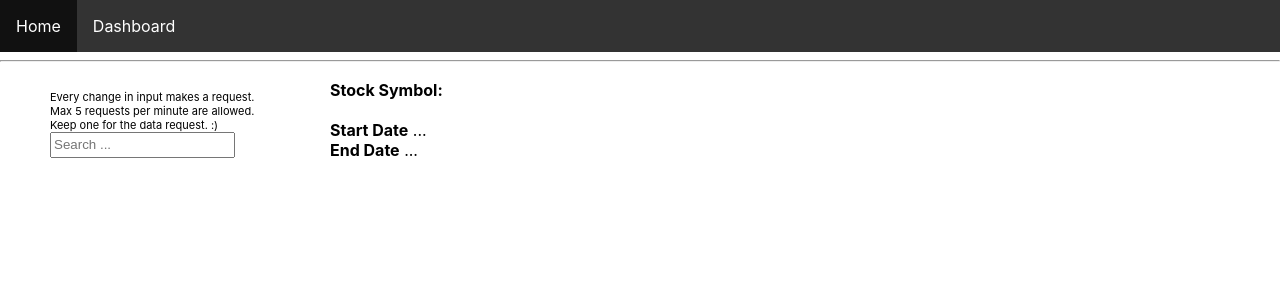
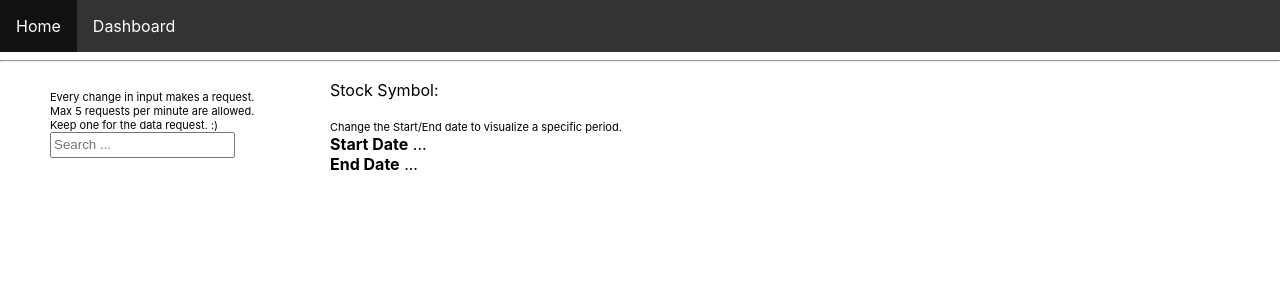
Before and after one commit to ilief2020/stockpriceapp, a React (Create React App) app: page /dashboard in a window 1280 px wide. Shown: the top 300 px of the page. Built offline with nearby package versions, Linux system fonts and the light colour scheme.

Commit message:
added one more note

```diff
--- a/src/DashboardPanel.tsx
+++ b/src/DashboardPanel.tsx
@@ -8,6 +8,7 @@ import { TimeSeriesType } from './model/TimeSeriesType';
 import { TimeFrame } from './model/TimeFrame';
 
 import CalendarPicker from './components/CalendarPickerComp';
+import NoteComp from './components/NoteComp';
 
 
 type Props = {
@@ -54,10 +55,10 @@ const DashBoardPanel: React.FC<Props> = ({ stockSymbol }) => {
                 });
     }, [stockSymbol, currTimeSeriesType])
 
-
     return (
         <div >
-            <div><b>Stock Symbol:   {stockSymbol?.name} </b></div><br />
+            <div>Stock Symbol:   <b>{stockSymbol?.name} </b></div><br />
+            <NoteComp>Change the Start/End date to visualize a specific period. </NoteComp>
             <CalendarPicker label='Start Date' minDate={minDate}
                 maxDate={maxDate} date={timeFrame.startDate} onDateChange={onStartDateChange} />
             <CalendarPicker label='End Date' minDate={minDate}
--- /dev/null
+++ b/src/components/NoteComp.css
@@ -0,0 +1,3 @@
+div.note {
+    font-size: 11px;
+}
--- /dev/null
+++ b/src/components/NoteComp.tsx
@@ -0,0 +1,16 @@
+import React from 'react';
+
+import './NoteComp.css';
+
+type Props = {
+    children: any;
+}
+
+const NoteComp: React.FC<Props> = ({ children }) => {
+    return (
+        <div className="note">{children}
+        </div>
+    );
+}
+
+export default NoteComp;
--- a/src/components/SearchComp.tsx
+++ b/src/components/SearchComp.tsx
@@ -1,6 +1,7 @@
 import React from 'react';
 
 import './SearchComp.css';
+import NoteComp from './NoteComp';
 
 type Props = {
     filterText: string;
@@ -16,10 +17,10 @@ const SearchComp: React.FC<Props> = ({ filterText, onFilterTextChange }) => {
 
     return (
         <div className='search-div'>
-            <div className="note">Every change in input makes a request. <br />
+            <NoteComp>Every change in input makes a request. <br />
                 Max 5 requests per minute are allowed. <br />
                 Keep one for the data request. :)
-                </div>
+                </NoteComp>
             <input className='search-input' placeholder='Search ...' value={filterText} onChange={onChange}></input>
         </div>
     );
```
